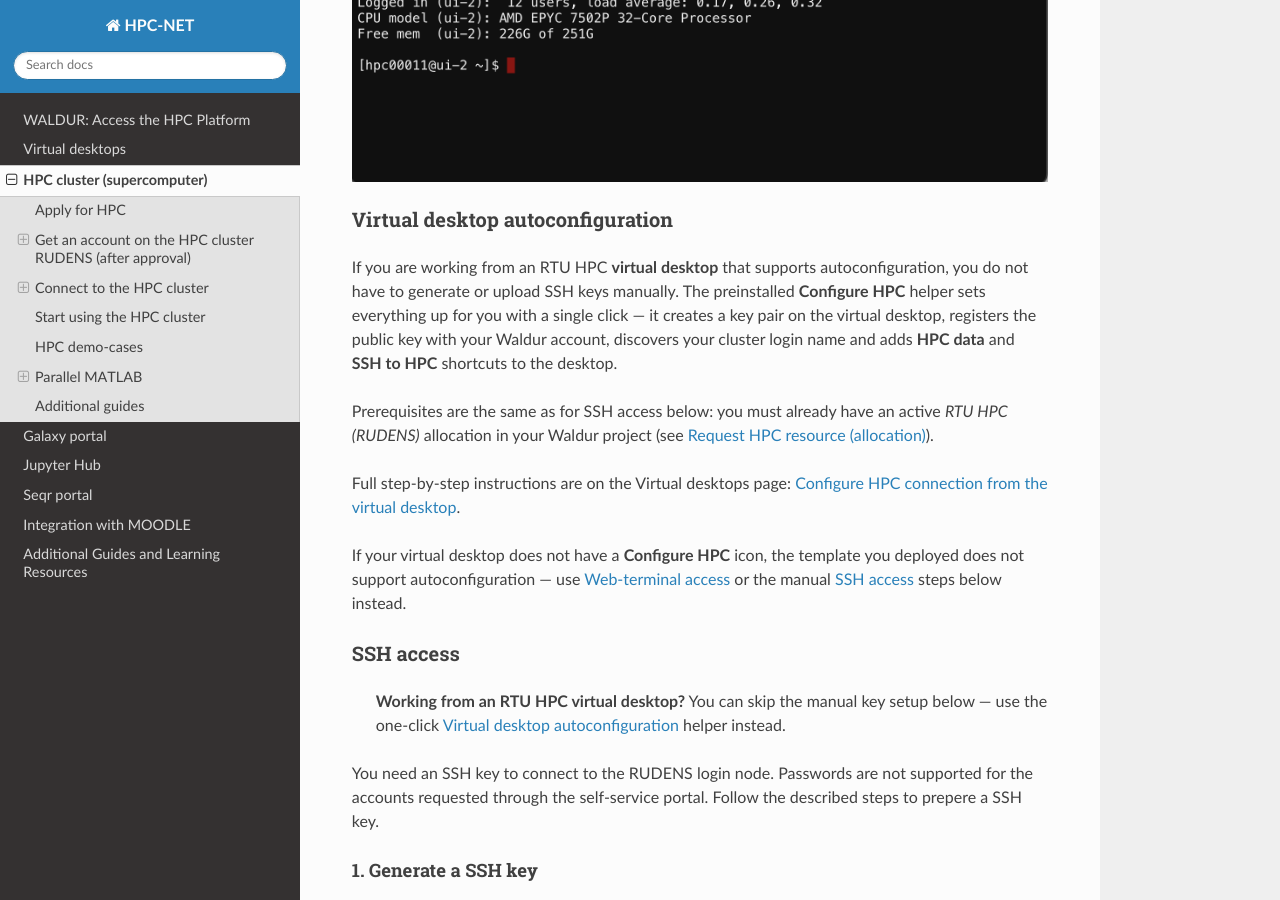
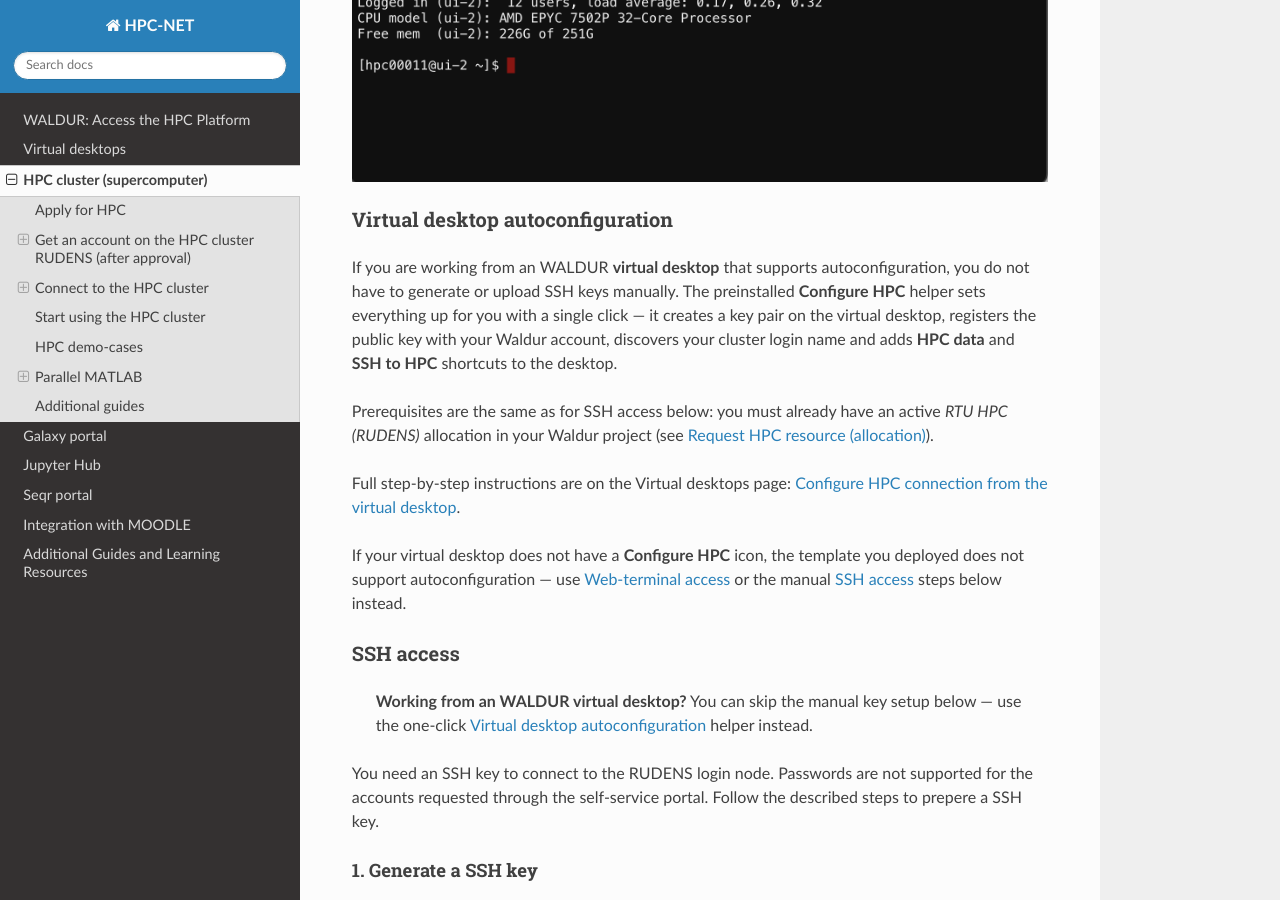
Before and after one commit to rtuhpc/hpc-platform, a Sphinx documentation site: the page built from doc/hpc.md, in a window 1280 px wide and 900 px high, scrolled down 11625 px. Built offline with Sphinx 7.4.7 and the Read the Docs theme 3.1.0, drawn with Linux system fonts in a browser that asks for light colours.

Commit message:
Update hpc.md

```diff
--- a/doc/hpc.md
+++ b/doc/hpc.md
@@ -60,7 +60,7 @@ Go to our OOD ([https://ood.hpc.rtu.lv/](https://ood.hpc.rtu.lv/)) or press `Acc
 
 ### Virtual desktop autoconfiguration
 
-If you are working from an RTU HPC **virtual desktop** that supports
+If you are working from an WALDUR **virtual desktop** that supports
 autoconfiguration, you do not have to generate or upload SSH keys manually.
 The preinstalled **Configure HPC** helper sets everything up for you with a
 single click — it creates a key pair on the virtual desktop, registers the
@@ -81,7 +81,7 @@ template you deployed does not support autoconfiguration — use
 
 ### SSH access
 
-> **Working from an RTU HPC virtual desktop?** You can skip the manual key
+> **Working from an WALDUR virtual desktop?** You can skip the manual key
 > setup below — use the one-click
 > [Virtual desktop autoconfiguration](#virtual-desktop-autoconfiguration)
 > helper instead.
```
